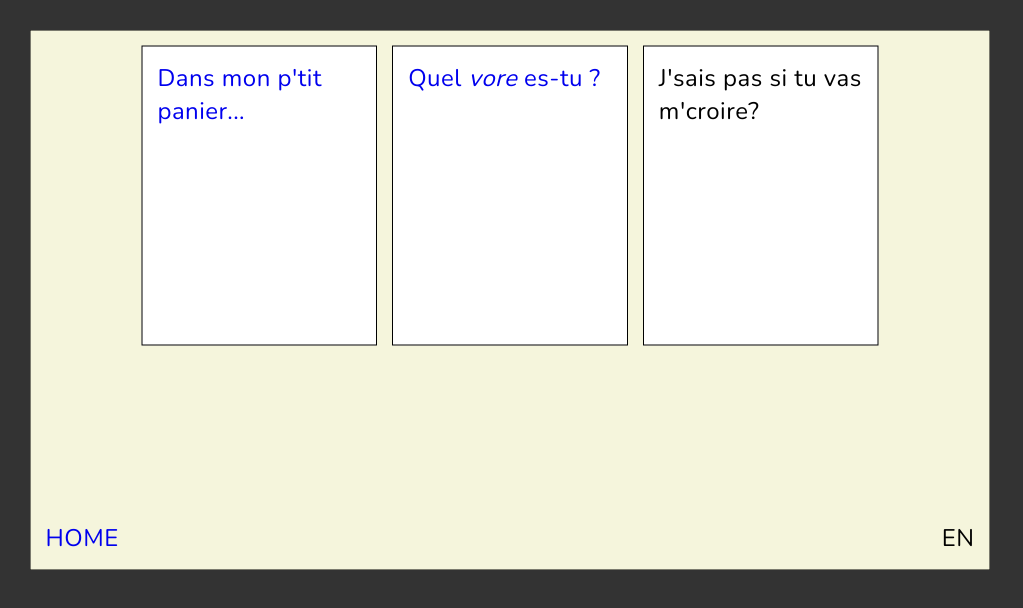
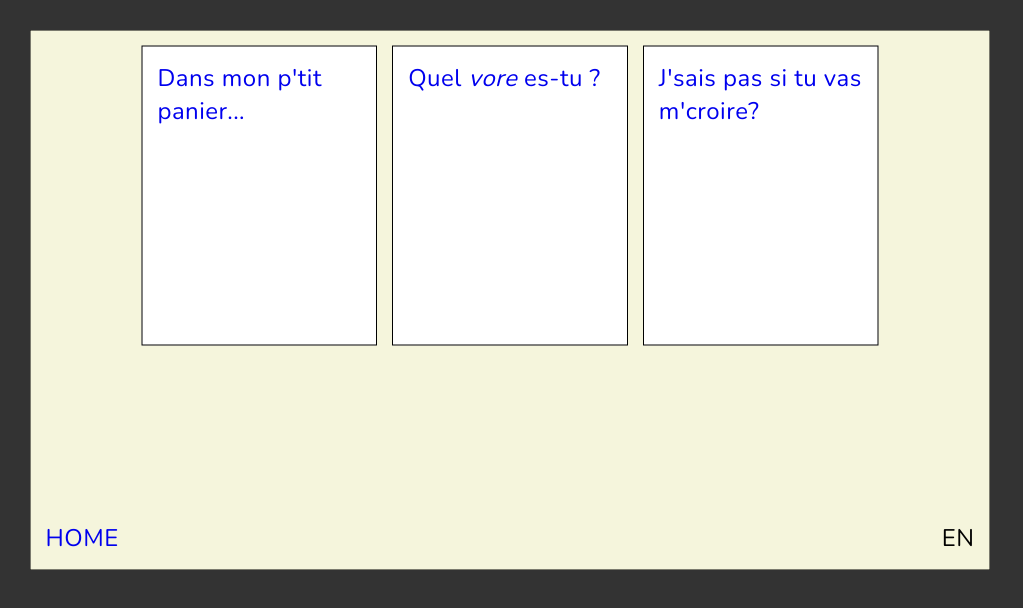
Before and after one commit to benoitmartel1/naufrage, a Nuxt app: page / in a window 1280 px wide. Shown: the top 608 px of the page, without its empty margins (0-1023 px from the left). Built offline with nearby package versions, Linux system fonts and the light colour scheme; no server answers.

Commit message:
movie Countdown

```diff
--- a/pages/index.vue
+++ b/pages/index.vue
@@ -21,11 +21,13 @@
         </NuxtLink>
       </div>
       <div class="btn croire">
-        <div class="title">
-          <span v-if="lang == 'fr'">J'sais pas si tu vas m'croire?</span>
-          <span v-else>EN Dans mon p'tit panier...</span>
-        </div>
-        <div class="icon"></div>
+        <NuxtLink to="/croire">
+          <div class="title">
+            <span v-if="lang == 'fr'">J'sais pas si tu vas m'croire?</span>
+            <span v-else>EN Dans mon p'tit panier...</span>
+          </div>
+          <div class="icon"></div>
+        </NuxtLink>
       </div>
     </div>
   </div>
```
Also changed, not shown: 1 other file (tests, documents, lock files or other folders).
